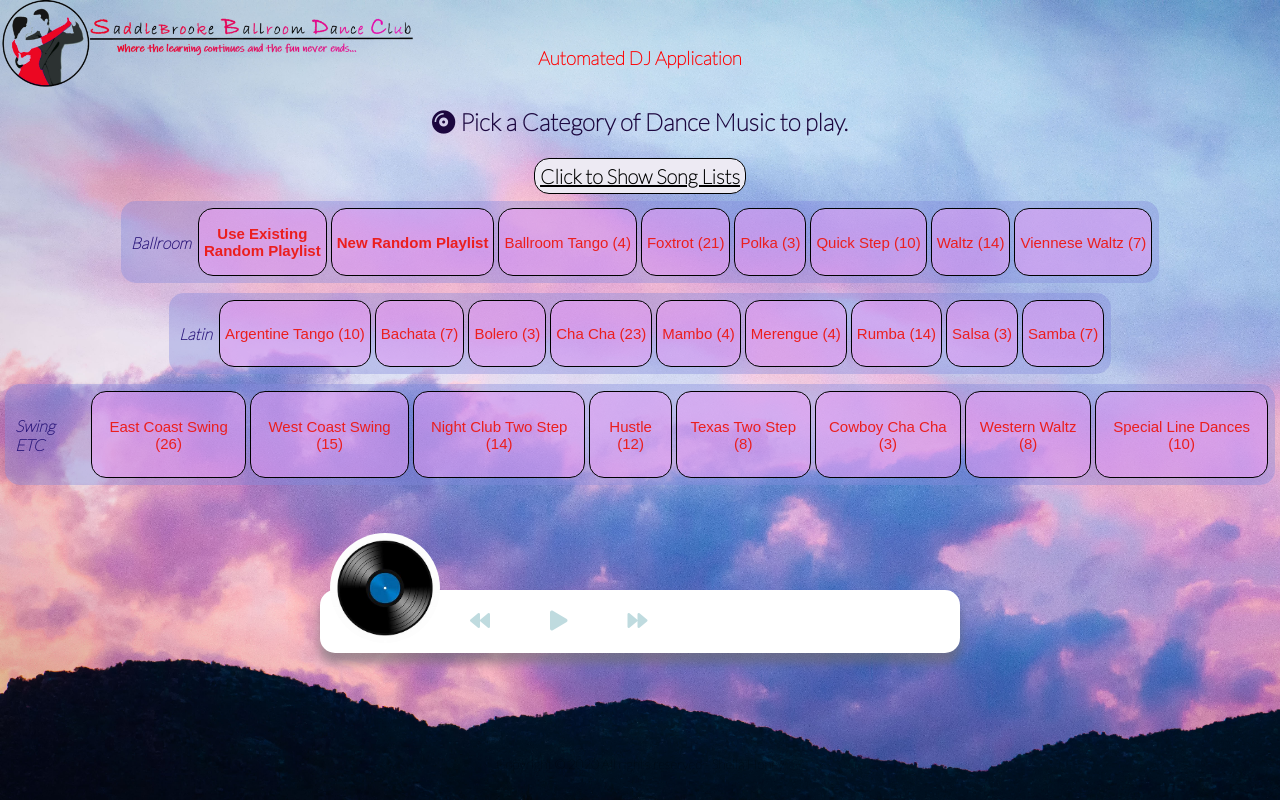
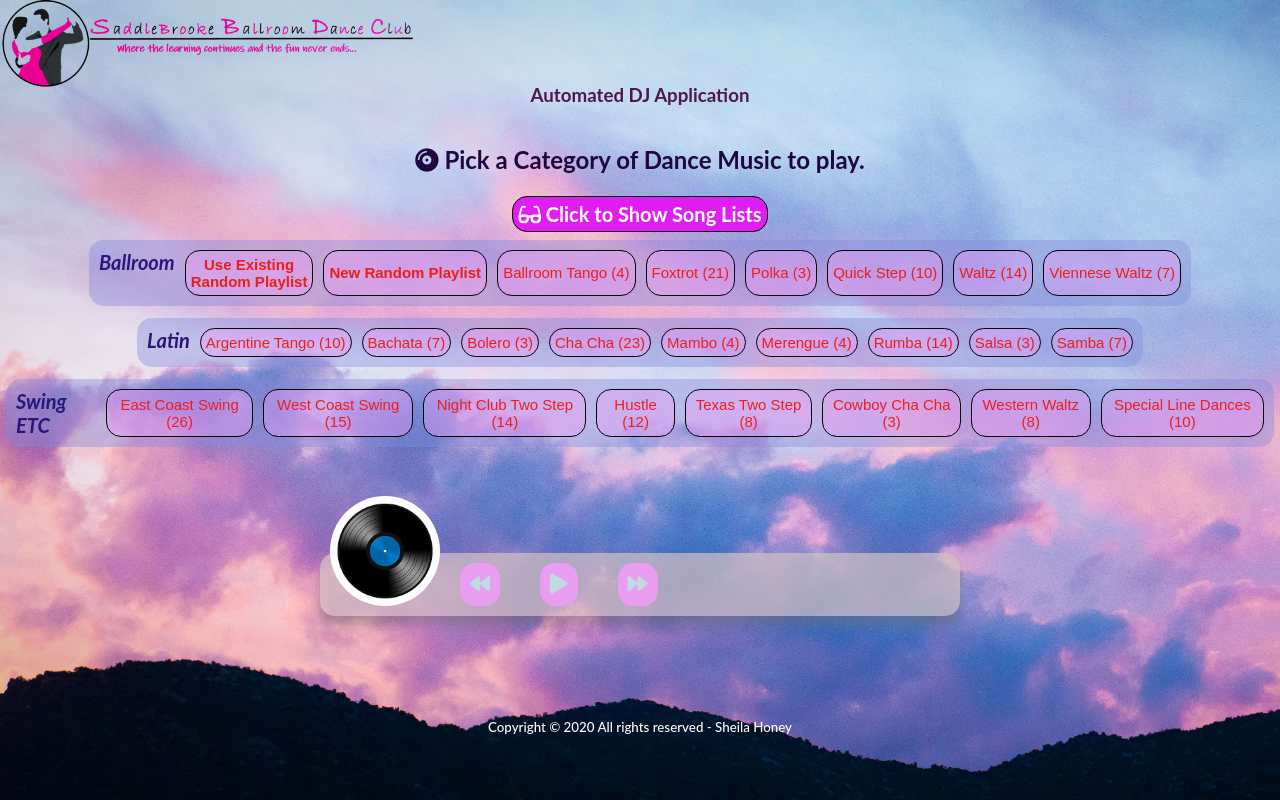
Before and after one commit to shoney1953/autodj, a PHP site: page / in a window 1280 px wide. Run offline with PHP 8.4, Linux system fonts and the light colour scheme; some libraries are stand-ins or nearby versions.

Commit message:
clean up buttons

```diff
--- a/css/style.css
+++ b/css/style.css
@@ -1,4 +1,4 @@
-@import url("https://fonts.googleapis.com/css2?family=Lato:wght@100&display=swap");
+@import url('https://fonts.googleapis.com/css2?family=Roboto:wght@500&display=swap');
 * {
   box-sizing: border-box;
 }
@@ -31,7 +31,7 @@ h2 {
   display: flex;
   position: relative;
   padding: 5px 5px;
-  margin: 5px 5px;
+  margin: 6px 6px;
   z-index: 10;
 }
 .button-container h4 {
@@ -41,9 +41,9 @@ h2 {
   font-weight: bolder;
 }
 .music-container {
-  background-color: #fff;
+  background-color: rgba(211, 192, 196, 0.7);
   border-radius: 15px;
-  box-shadow: 0 10px 10px 0 rgba(109, 107, 112, 0.6);
+  box-shadow: 0 10px 10px 0 rgba(109, 107, 112, 0.4);
   display: flex;
   position: relative;
   width: 50%;
@@ -54,12 +54,14 @@ h2 {
 }
 .img-container {
   position: relative;
+
   width: 110px;
 }
 
 .img-container img {
   border-radius: 50%;
   object-fit: cover;
+
   height: 110px;
   width: inherit;
   position: absolute;
@@ -86,8 +88,10 @@ h2 {
   z-index: 1;
 }
 .action-btn {
-  background-color: #fff;
+ /* background-color: #fff; */
+  background-color: rgba(239, 157, 247, 0.9);
   border: 0;
+  border-radius: 15px;
   color: #bfdbdf;
   font-size: 20px;
   cursor: pointer;
@@ -102,8 +106,10 @@ h2 {
   outline: 0;
 }
 .music-info {
-  background-color: rgba(255, 255, 255, 0.5);
+
+  background-color: rgba(211, 192, 196, 0.4);
   border-radius: 15px 15px 0 0;
+  color: #720722;
   position: absolute;
   width: calc(100% - 40px);
   padding: 20px 10px 10px 150px;
@@ -122,8 +128,12 @@ h2 {
   background: #000;
   color: #fff;
 }
-.music-info h4 {
+
+.music-info h3, h4 {
   margin: 0;
+  color: #720722;
+  font-size: 20px;
+  font-weight: bolder;
 }
 .progress-container {
   background: #fff;
@@ -142,47 +152,60 @@ h2 {
 }
 .musicType-Btn {
   display: inline;
-  background-color: rgba(239, 157, 247, 0.5);
+  background-color: rgba(239, 157, 247, 0.4);
   border: 1px solid black;
   border-radius: 15px;
   font-size: 15px;
   color: rgb(235, 30, 30);
   cursor: pointer;
   padding: 5px 5px;
-  margin: 2px 2px;
+  margin: 5px 5px;
   justify-items: left;
 }
-.musicType-btn.musicType-btn-big {
+.musicType-Btn.musicType-btn-Big {
   color: #cdc2d0;
-  font-size: 60px;
+  font-size: 40px;
 }
-.musicType-btn:focus {
+.musicType-Btn:focus {
   outline: 0;
-  transform: scale(1.5);
+  transform: scale(1.1);
 }
-.musicType-btn:hover {
-  transform: scale(1.5);
+.musicType-Btn:hover {
+  transform: scale(1.1);
+  background-color: rgba(242, 196, 247, 0.5);
+  color: #000;
 }
-.musictype-btn: select {
-  transform: scale(1.5);
+.musictype-Btn: select {
+  transform: scale(1.1);
+  background-color: rgba(242, 196, 247, 0.7);
 }
 .list-Btn {
   display: inline;
-  background-color: rgb(237, 234, 243);
+  background-color: rgb(224, 30, 241);
   border: 1px solid black;
   border-radius: 15px;
   font-size: 20px;
   font-weight: bolder;
-
-  color: #000;
+  text-decoration: none;
+  color: #fff;
   cursor: pointer;
   padding: 5px 5px;
   margin: 2px 2px;
   justify-items: left;
 }
+.list-Btn:hover {
+  transform: scale(1.1);
+  background-color: rgba(242, 196, 247, 0.5);
+  color: #000;
+}
+.list-Btn: select {
+  transform: scale(1.1);
+  background-color: rgba(242, 196, 247, 0.7);
+  color: #000;
+}
 .songItem {
   font-size: 15px;
-  color: #000;
+  color: rgb(83, 9, 46);
   font-weight: bolder;
   scroll-padding-top: 0;
 }
@@ -197,7 +220,11 @@ main {
 }
  h3 {
 
-  color: red;
+  color: rgb(77, 24, 77);
+}
+footer {
+  color: #fff;
+  font-weight: 500;
 }
 .box {
   box-shadow: 0 2px 5px rgba(0, 0, 0, 0.2);
@@ -218,10 +245,11 @@ main {
 }
 .box h4 {
 
-  color: red;
+  color: rgb(247, 52, 133);
 }
 .box li {
   list-style: none;
+  font-weight: bolder;
   padding-top: 0;
 }
 
--- a/index.html
+++ b/index.html
@@ -19,7 +19,11 @@
     </h2>
 
 
-    <a href="songlist.html" target="_blank" class="list-Btn">Click to Show Song Lists</a>
+    <a href="songlist.html" target="_blank" class="list-Btn">
+      <i class="fas fa-glasses"></i>
+
+      Click to Show Song Lists</a>
+
     <div class="button-container" id="button-container">
       <h4>Ballroom</h4>
       <button id="oldrandomBtn" class="musicType-Btn">
@@ -114,7 +118,7 @@
 
     <div class="music-container" id="music-container">
       <div class="music-info">
-        <h4 id="musictype">Music Type</h4>
+        <h3 id="musictype">Music Type</h3>
 
         <div class="progress-container" id="progress-container">
           <div class="progress" id="progress"></div>
@@ -136,9 +140,9 @@
         </button>
       </div>
     </div>
-    <div>
+    <footer>
  <small> Copyright &copy; 2020 All rights reserved - Sheila Honey </small>
-    </div>
+    </footer>
     <script src="js/script.js"></script>
 
   </body>
--- a/songlist.html
+++ b/songlist.html
@@ -17,9 +17,9 @@
 
 </main>
 
-<div>
+<footer>
   <small> Copyright &copy; 2020 All rights reserved - Sheila Honey </small>
-     </div>
+     </footer>
 <script src="js/songlist.js"></script>
 </body>
 
```
Also changed, not shown: img/skyback.jpg.
